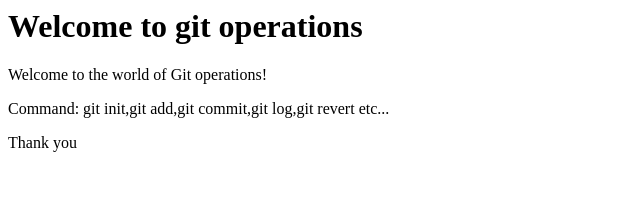
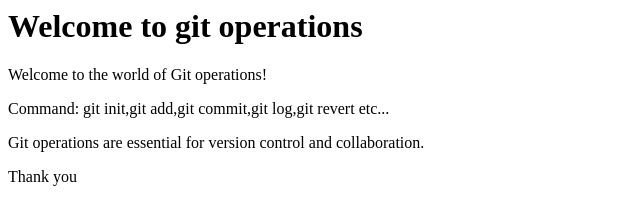
Before and after one commit to gvenkatasaideep/S19-lab-external, a plain HTML site: page index.html in a window 1280 px wide. Shown: the whole page, without its empty margins (0-640 px from the left). Drawn offline with Linux system fonts and the light colour scheme.

Commit message:
third commit

```diff
--- a/index.html
+++ b/index.html
@@ -7,6 +7,7 @@
         <div>
             <p>Welcome to the world of Git operations!</p>
             <p>Command: git init,git add,git commit,git log,git revert etc...</p>
+            <p>Git operations are essential for version control and collaboration.</p>
 
         </div>
         <footer>
```
